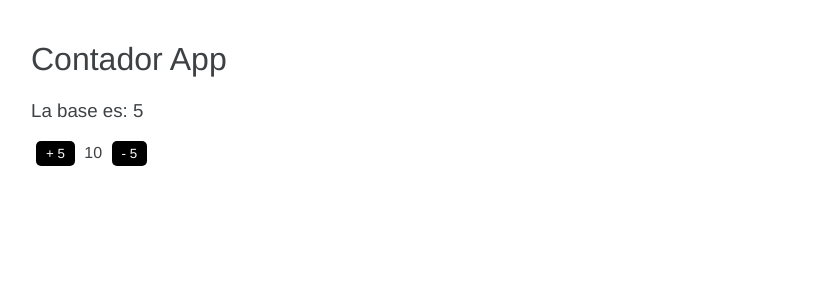
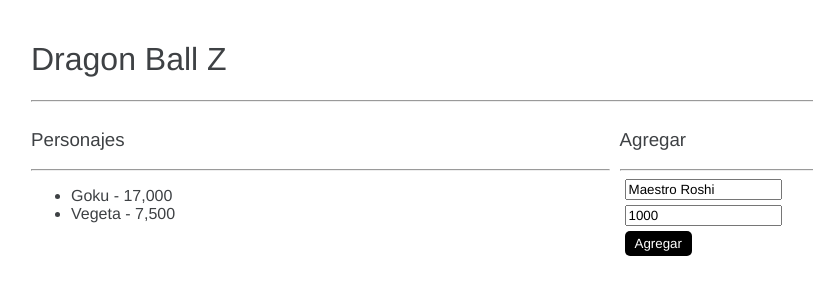
Before and after one commit to karlozjaramillo/curso-angular-basicos, an Angular app: page / in a window 1280 px wide. Shown: the top 300 px of the page, without its empty margins (9-822 px from the left). Built offline with nearby package versions, Linux system fonts and the light colour scheme.

Commit message:
segundo commit

```diff
--- a/src/app/app.component.html
+++ b/src/app/app.component.html
@@ -1,3 +1,4 @@
-<app-contador></app-contador>
+<!-- <app-contador></app-contador> -->
 <!-- <app-heroe></app-heroe> -->
 <!-- <app-listado></app-listado> -->
+<app-main-page></app-main-page>
--- a/src/app/app.module.ts
+++ b/src/app/app.module.ts
@@ -4,6 +4,8 @@ import { BrowserModule } from '@angular/platform-browser';
 import { AppComponent } from './app.component';
 import { HeroesModule } from './heroes/heroes.module';
 import { ContadorModule } from './contador/contador.module';
+import { DbzModule } from './dbz/dbz.module';
+
 
 @NgModule({
   declarations: [
@@ -12,7 +14,8 @@ import { ContadorModule } from './contador/contador.module';
   imports: [
     BrowserModule,
     HeroesModule,
-    ContadorModule
+    ContadorModule,
+    DbzModule
   ],
   providers: [],
   bootstrap: [AppComponent]
--- /dev/null
+++ b/src/app/dbz/agregar/agregar.component.html
@@ -0,0 +1,19 @@
+<h3>Agregar</h3>
+<hr />
+<form (ngSubmit)="agregar()">
+  <input
+    type="text"
+    placeholder="Nombre"
+    name="nombre"
+    [(ngModel)]="personaje.nombre"
+  />
+
+  <input
+    type="number"
+    placeholder="Poder"
+    name="poder"
+    [(ngModel)]="personaje.poder"
+  />
+
+  <button type="submit">Agregar</button>
+</form>
--- /dev/null
+++ b/src/app/dbz/agregar/agregar.component.ts
@@ -0,0 +1,29 @@
+import { Component, Input, Output, EventEmitter } from '@angular/core';
+import { Personaje } from '../interfaces/dbz.interface';
+
+@Component({
+  selector: 'app-agregar',
+  templateUrl: './agregar.component.html',
+})
+export class AgregarComponent {
+  @Input() personaje: Personaje = {
+    nombre: '',
+    poder: 0,
+  };
+
+  // @Output() onNuevoPersonaje: EventEmitter<Personaje> = new EventEmitter();
+  @Output() onNuevoPersonaje = new EventEmitter<Personaje>();
+
+  agregar() {
+    if (this.personaje.nombre.trim().length === 0) {
+      return;
+    }
+    console.log(this.personaje);
+    this.onNuevoPersonaje.emit(this.personaje);
+
+    this.personaje = {
+      nombre: '',
+      poder: 0,
+    };
+  }
+}
--- /dev/null
+++ b/src/app/dbz/interfaces/dbz.interface.ts
@@ -0,0 +1,4 @@
+export interface Personaje {
+  nombre: string;
+  poder: number;
+}
--- /dev/null
+++ b/src/app/dbz/main-page/main-page.component.html
@@ -0,0 +1,15 @@
+<h1>Dragon Ball Z</h1>
+<hr />
+
+<div class="row">
+  <div class="col">
+    <app-personajes [data]="personajes"></app-personajes>
+  </div>
+
+  <div class="col">
+    <app-agregar
+    [personaje]="personaje"
+    (onNuevoPersonaje)="agregarNuevoPersonaje()">
+  </app-agregar>
+  </div>
+</div>
--- /dev/null
+++ b/src/app/dbz/main-page/main-page.component.ts
@@ -0,0 +1,29 @@
+import { Component } from '@angular/core';
+import { Personaje } from '../interfaces/dbz.interface';
+
+@Component({
+  selector: 'app-main-page',
+  templateUrl: './main-page.component.html',
+  styleUrls: ['./main-page.component.css'],
+})
+export class MainPageComponent {
+  personajes: Personaje[] = [
+    {
+      nombre: 'Goku',
+      poder: 17000,
+    },
+    {
+      nombre: 'Vegeta',
+      poder: 7500,
+    },
+  ];
+
+  personaje: Personaje = {
+    nombre: 'Maestro Roshi',
+    poder: 1000,
+  };
+
+  agregarNuevoPersonaje() {
+    console.log('Main page component');
+  }
+}
--- /dev/null
+++ b/src/app/dbz/personajes/personajes.component.html
@@ -0,0 +1,7 @@
+<h3>Personajes</h3>
+    <hr />
+    <ul>
+      <li *ngFor="let personaje of personajes">
+        {{personaje.nombre}} - {{personaje.poder | number}}
+      </li>
+    </ul>
--- a/src/styles.css
+++ b/src/styles.css
@@ -4,14 +4,13 @@
   font-weight: 200;
 }
 
-  html, body {
-
+html,
+body {
   background: white;
   margin: 20px;
   color: #3e4144;
   -webkit-font-smoothing: antialiased;
 }
-
 
 dd {
   font-weight: bold;
@@ -32,10 +31,24 @@
   background-color: #3e4144;
 }
 
-  button:focus{
+button:focus {
   outline: none;
 }
 
 .p-1 {
   padding: 1px;
 }
+
+.row {
+  display: flex;
+}
+
+.col {
+  flex-grow: 1;
+  margin-right: 10px;
+}
+
+input {
+  display: block;
+  margin: 5px;
+}
```
Also changed, not shown: src/app/dbz/dbz.module.ts (added, +27 -0 lines), src/app/dbz/personajes/personajes.component.ts (added, +10 -0 lines), src/app/dbz/main-page/main-page.component.css (added). Lines whose indentation alone changed are shown as unchanged.
